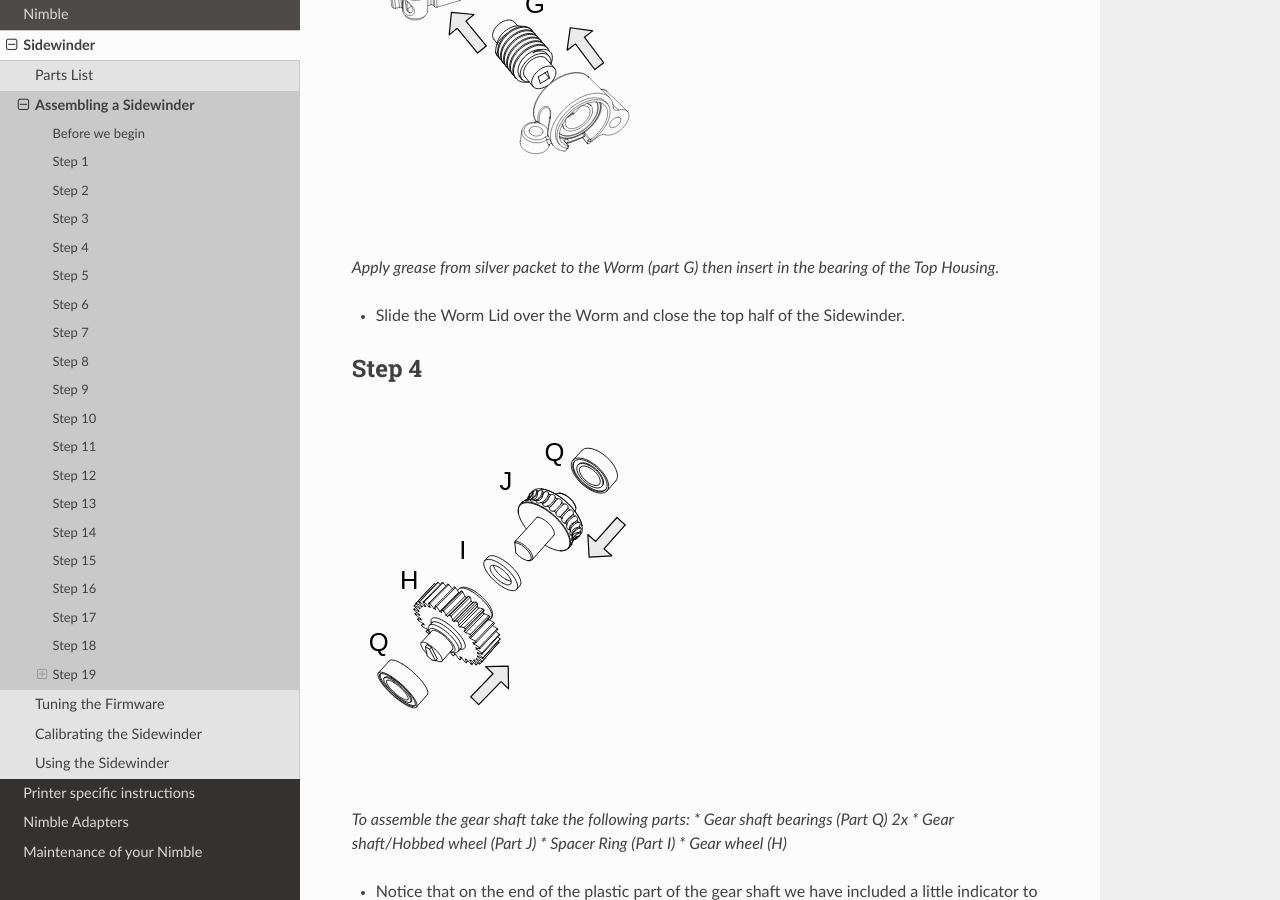
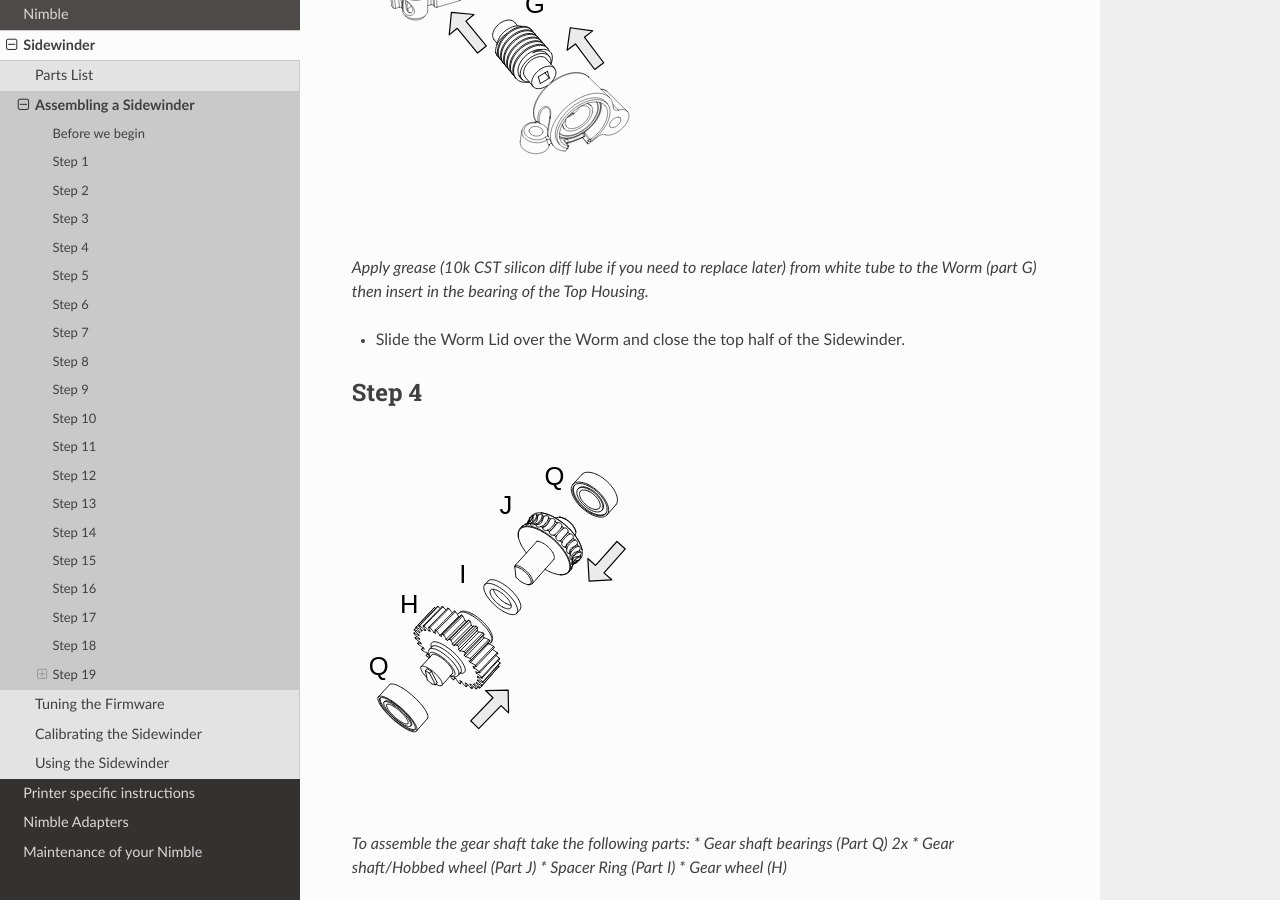
Before and after one commit to ZestyTechnology/zesty-docs, a Sphinx documentation site: the page built from docs/sidewinder/assembly.rst, in a window 1280 px wide and 900 px high, scrolled down 1890 px. Built offline with Sphinx 7.4.7 and the Read the Docs theme 2.0.0, drawn with Linux system fonts in a browser that asks for light colours.

Commit message:
Added specification of lubricant

```diff
--- a/docs/sidewinder/assembly.rst
+++ b/docs/sidewinder/assembly.rst
@@ -45,7 +45,7 @@ Step 3
     :height: 400px
     :width: 286px
 
-    Apply grease from silver packet to the Worm (part G) then insert in the bearing of the Top Housing.
+    Apply grease (10k CST silicon diff lube if you need to replace later) from white tube to the Worm (part G) then insert in the bearing of the Top Housing.
 
     * Slide the Worm Lid over the Worm and close the top half of the Sidewinder.
 
```
